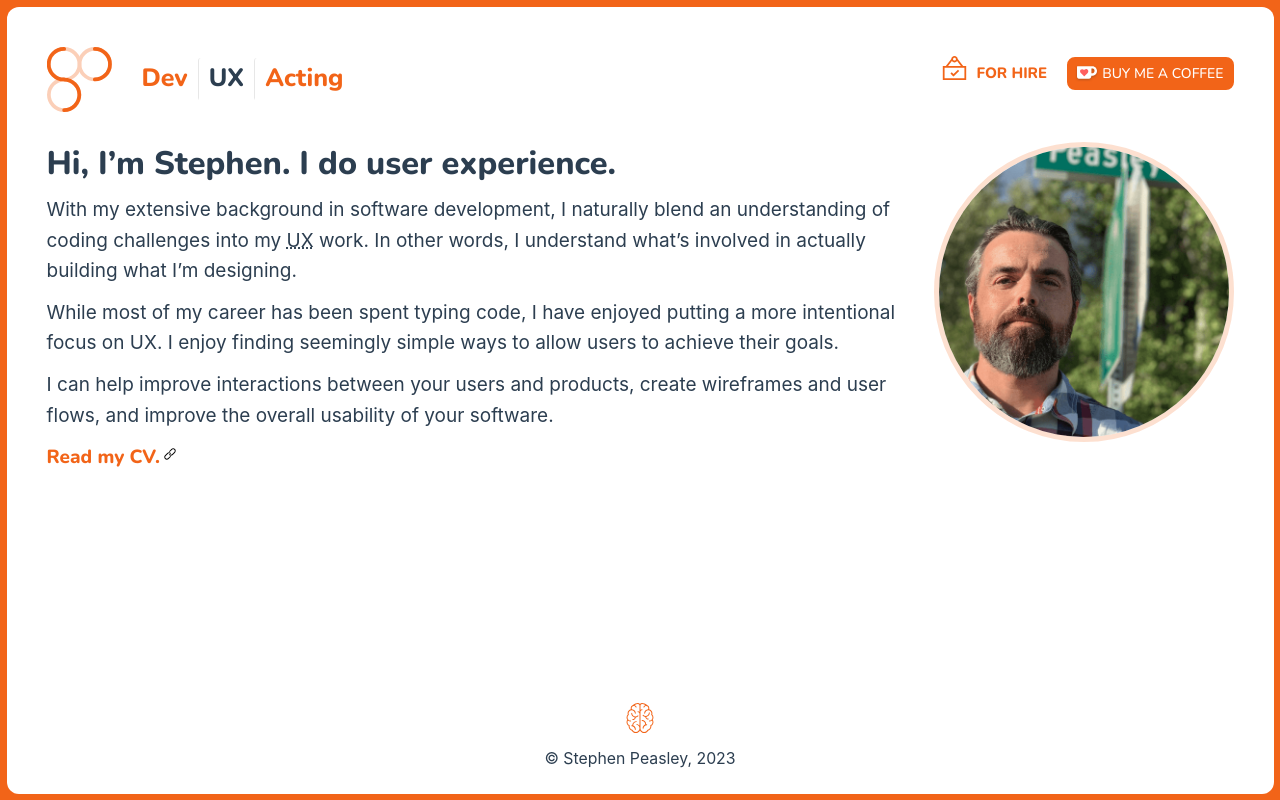
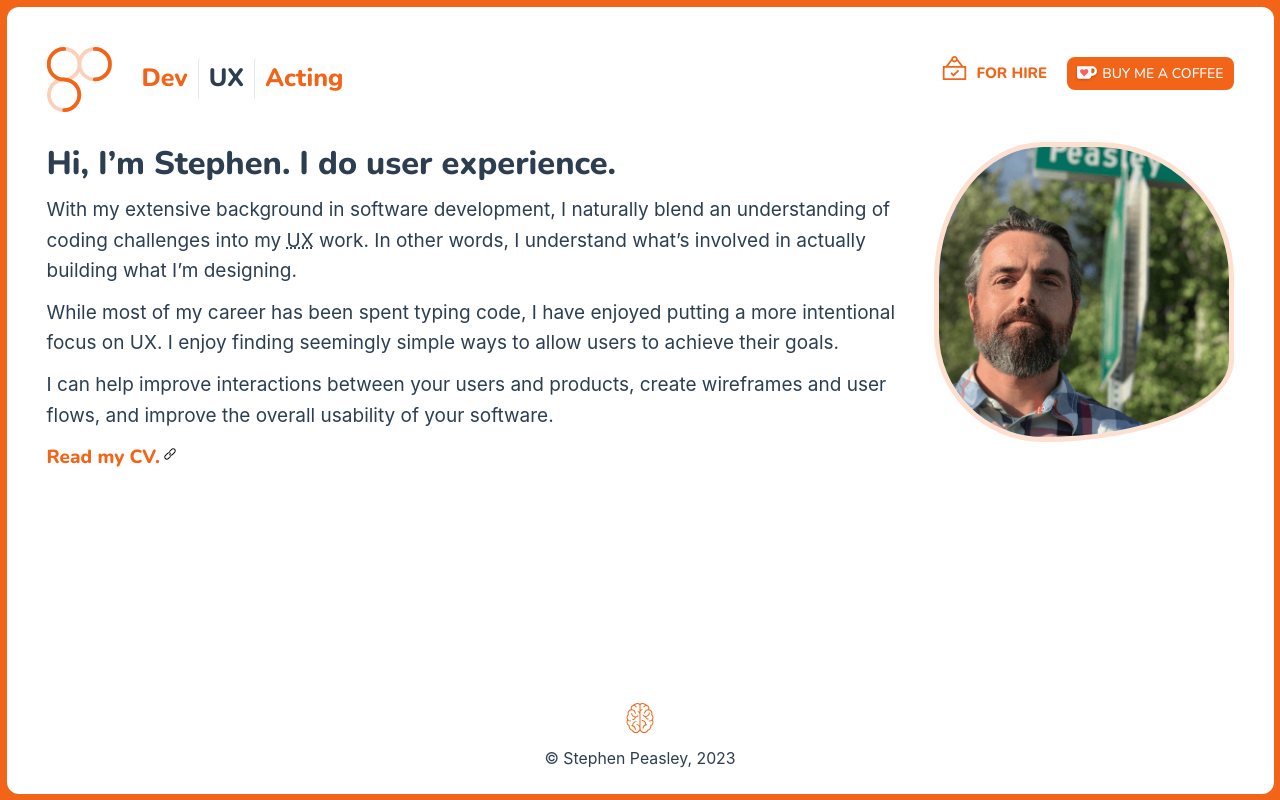
Before and after one commit to speasley/stephenpeasley, a Vue app: page /ux in a window 1280 px wide. Built offline with nearby package versions, Linux system fonts and the light colour scheme.

Commit message:
feat: make wobbly img borders

```diff
--- a/src/components/SImage.vue
+++ b/src/components/SImage.vue
@@ -33,4 +33,17 @@ defineProps({
 });
 </script>
 
-<style scoped></style>
+<style scoped>
+img.stephen {
+  border-radius: 50% 60% 60% 30% / 40% 30% 80% 60%;
+}
+img.stephen.acting {
+  border-radius: 40% 70% 60% 30% / 50% 40% 80% 60%;
+}
+img.stephen.dev {
+  border-radius: 60% 70% 50% 30% / 60% 30% 70% 60%;
+}
+img.stephen.ux {
+  border-radius: 40% 50% 70% 40% / 50% 50% 30% 40%;
+}
+</style>
```
